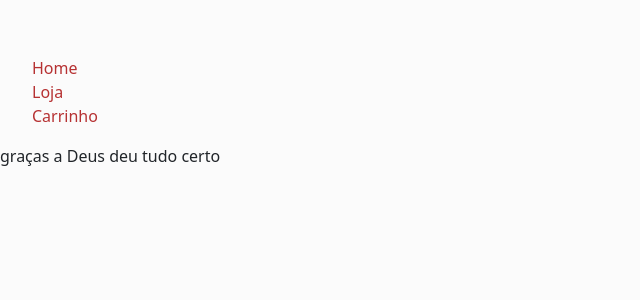
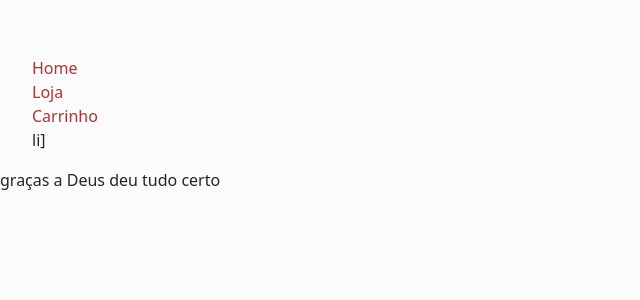
Before and after one commit to JoaquimLP/projeto-vuefood, a Vue app: page / in a window 1280 px wide. Shown: the top 300 px of the page, without its empty margins (0-640 px from the left). Built offline with nearby package versions, Linux system fonts and the light colour scheme.

Commit message:
Fix test

```diff
--- a/src/App.vue
+++ b/src/App.vue
@@ -4,6 +4,7 @@
         <li><router-link :to="{name: 'site.home'}">Home</router-link></li>
         <li><router-link :to="{name: 'site.products'}">Loja</router-link></li>
         <li><router-link :to="{name: 'site.cart'}">Carrinho</router-link></li>
+        li]
     </ul>
     <router-view></router-view>
   </div>
```
